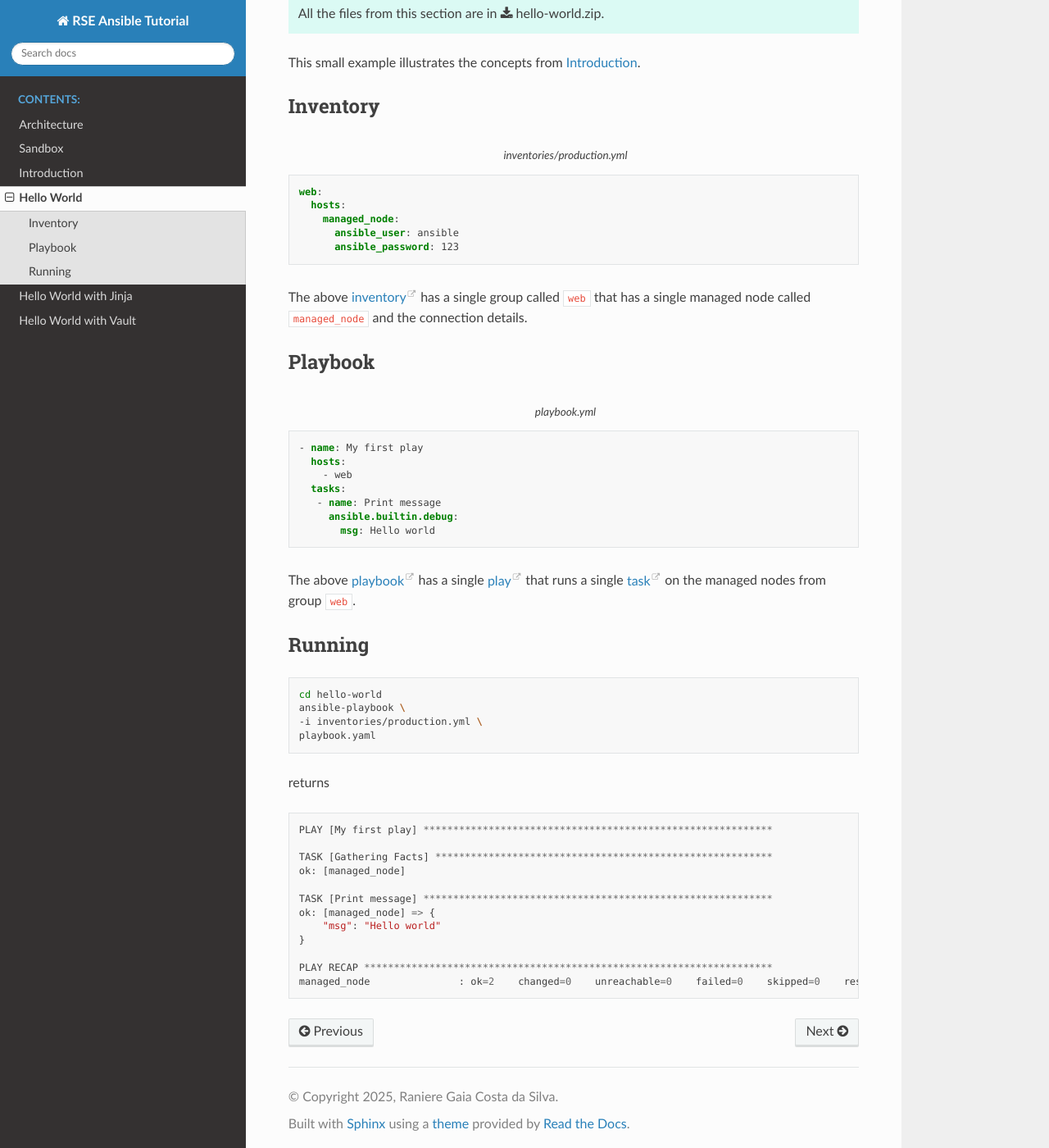
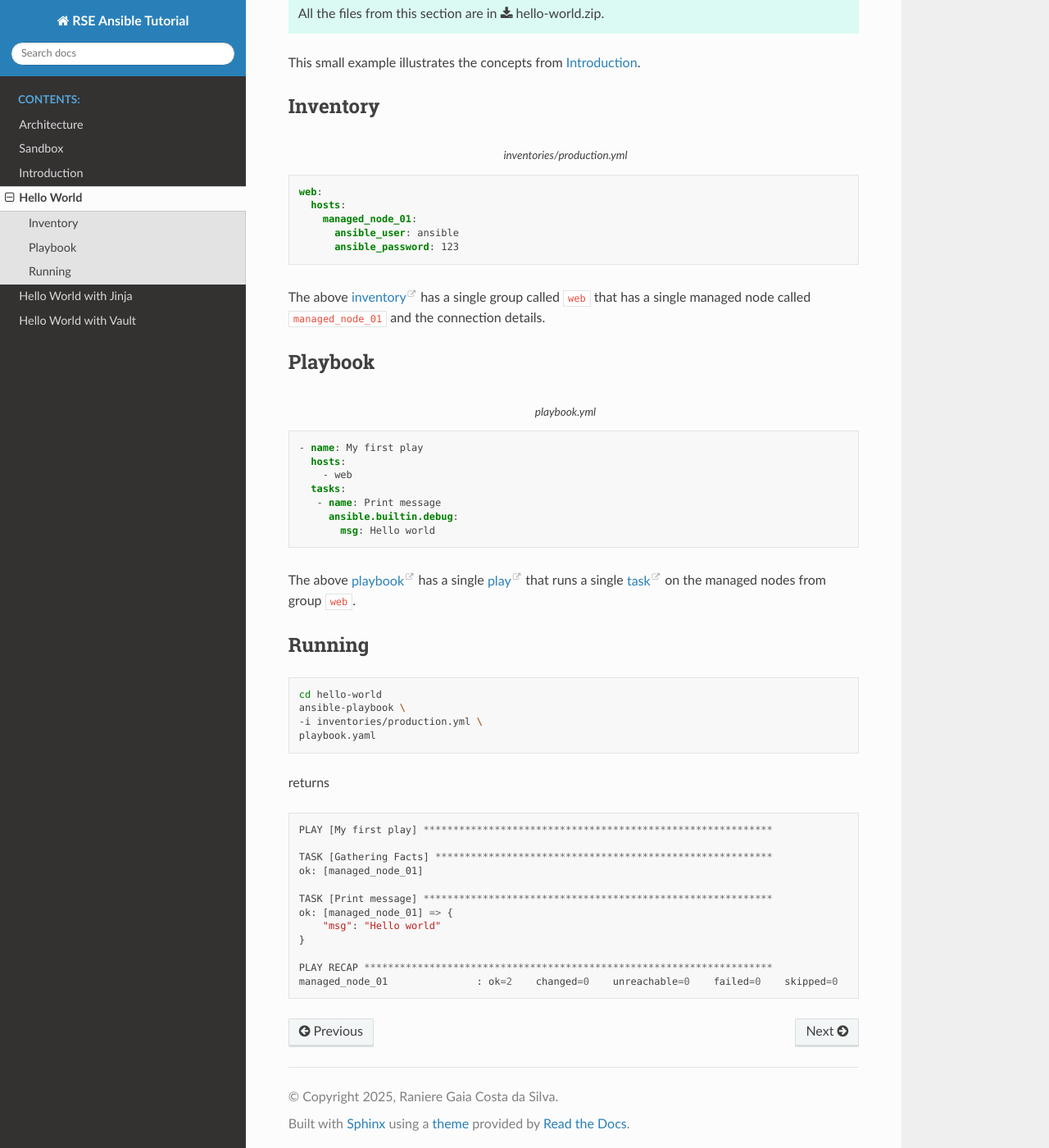
Before and after one commit to rgaiacs/rse-ansible-tutorial, a Sphinx documentation site: the page built from source/hello-world.rst, in a window 1280 px wide and 1400 px high, scrolled down 344 px. Shown: the whole window at 82% size. Built offline with Sphinx 7.4.7 and the Read the Docs theme 3.1.0, drawn with Linux system fonts in a browser that asks for light colours.

Commit message:
Fix name of managed node

```diff
--- a/source/examples/hello-world-with-jinja/inventories/production.yml
+++ b/source/examples/hello-world-with-jinja/inventories/production.yml
@@ -1,6 +1,6 @@
 web:
   hosts:
-    managed_node:
+    managed_node_01:
       ansible_user: ansible
       ansible_password: 123
       hello_world_text: Hello!
--- a/source/examples/hello-world-with-vault/inventories/production.yml
+++ b/source/examples/hello-world-with-vault/inventories/production.yml
@@ -1,5 +1,5 @@
 web:
   hosts:
-    managed_node:
+    managed_node_01:
       ansible_user: ansible
       ansible_password: '{{ managed_node_password }}'
--- a/source/examples/hello-world/inventories/production.yml
+++ b/source/examples/hello-world/inventories/production.yml
@@ -1,5 +1,5 @@
 web:
   hosts:
-    managed_node:
+    managed_node_01:
       ansible_user: ansible
       ansible_password: 123
--- a/source/hello-world-with-jinja.rst
+++ b/source/hello-world-with-jinja.rst
@@ -46,12 +46,12 @@ returns ::
     PLAY [My first play] ***********************************************************
 
     TASK [Gathering Facts] *********************************************************
-    ok: [managed_node]
+    ok: [managed_node_01]
 
     TASK [Print message] ***********************************************************
-    ok: [managed_node] => {
+    ok: [managed_node_01] => {
         "msg": "Hello!"
     }
 
     PLAY RECAP *********************************************************************
-    managed_node               : ok=2    changed=0    unreachable=0    failed=0    skipped=0    rescued=0    ignored=0
+    managed_node_01               : ok=2    changed=0    unreachable=0    failed=0    skipped=0    rescued=0    ignored=0
--- a/source/hello-world.rst
+++ b/source/hello-world.rst
@@ -16,7 +16,7 @@ Inventory
     :caption: inventories/production.yml
     :language: yaml
 
-The above `inventory`_ has a single group called ``web`` that has a single managed node called ``managed_node`` and the connection details.
+The above `inventory`_ has a single group called ``web`` that has a single managed node called ``managed_node_01`` and the connection details.
 
 Playbook
 --------
@@ -42,12 +42,12 @@ returns ::
     PLAY [My first play] ***********************************************************
 
     TASK [Gathering Facts] *********************************************************
-    ok: [managed_node]
+    ok: [managed_node_01]
 
     TASK [Print message] ***********************************************************
-    ok: [managed_node] => {
+    ok: [managed_node_01] => {
         "msg": "Hello world"
     }
 
     PLAY RECAP *********************************************************************
-    managed_node               : ok=2    changed=0    unreachable=0    failed=0    skipped=0    rescued=0    ignored=0
+    managed_node_01               : ok=2    changed=0    unreachable=0    failed=0    skipped=0    rescued=0    ignored=0
```
Also changed, not shown: source/hello-world-with-vault.rst (+7 -5 lines).
